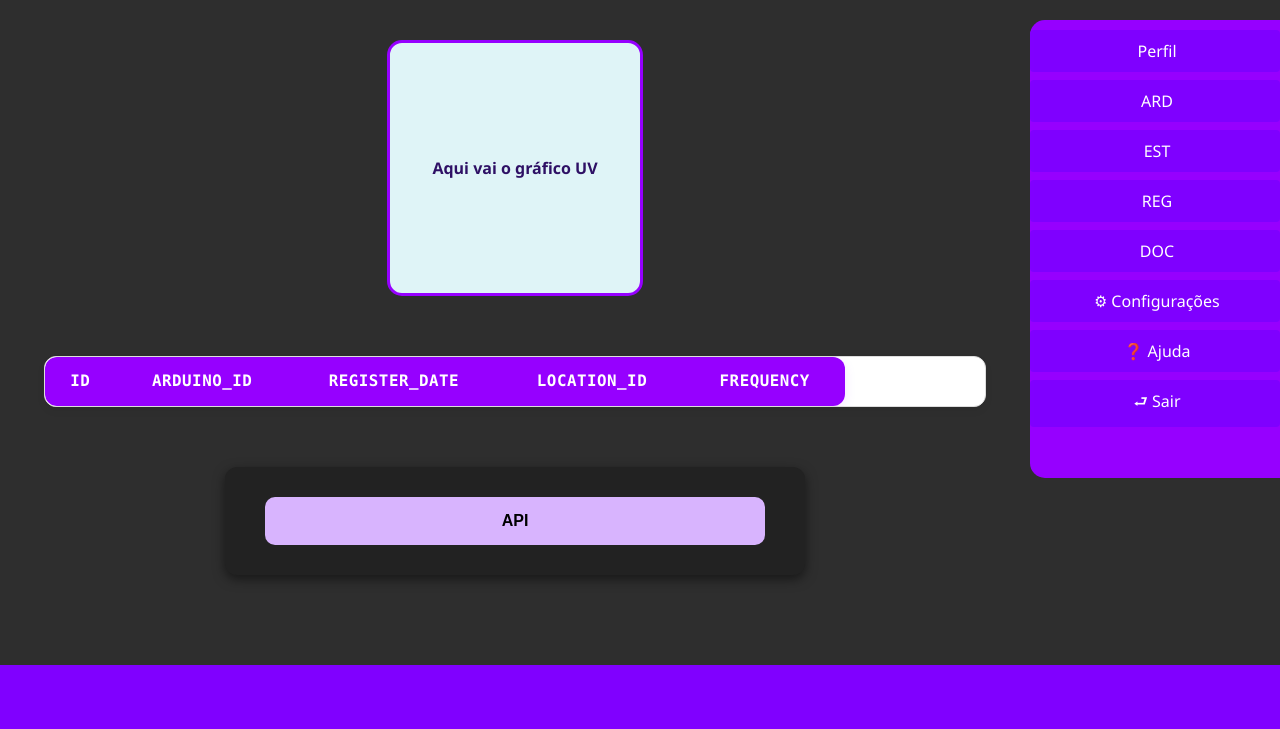
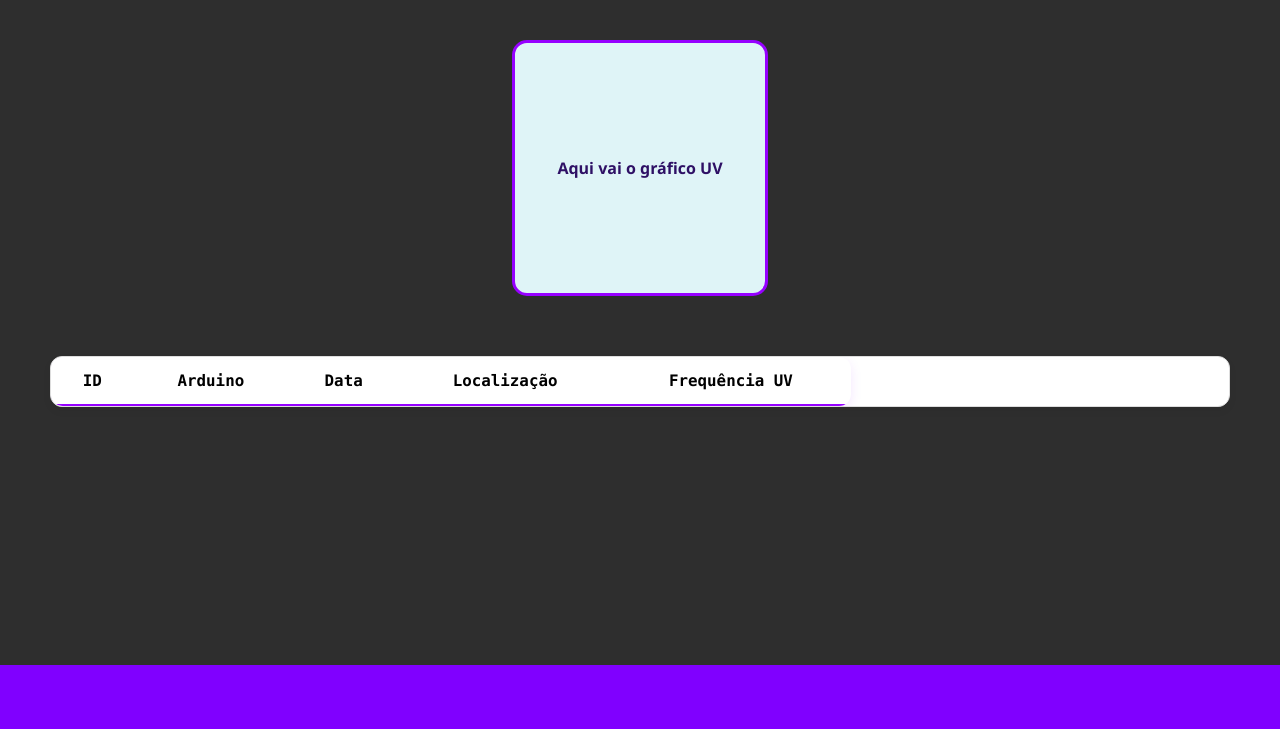
Before and after one commit to Morgadineo/Boot-ESPUV, a Flask app: page / in a window 1280 px wide. Shown: the part 71-800 px from the top of the page. Run offline with Flask 3, Linux system fonts and the light colour scheme; the visitor is signed in with stand-in values (Sample User, id 1); data comes from the database, SQL or seed files in the repository; data that the repository does not hold is empty.

Commit message:
Register table update

```diff
--- a/app/templates/index.html
+++ b/app/templates/index.html
@@ -10,41 +10,26 @@
         <table id="table-dinamic">
             <thead>
                 <tr>
-                            {% for columns in columns %}
-                                <th class="col-head" >{{ columns }}</th>
-                            {% endfor %}
+                    <!-- Cabeçalhos fixos (mais legíveis que os nomes das colunas) -->
+                    <th>ID</th>
+                    <th>Arduino</th>
+                    <th>Data</th>
+                    <th>Localização</th>
+                    <th>Frequência UV</th>
                 </tr>
             </thead>
             <tbody>
-                        {% for register in registers %}
+                {% for registro in registers %}
                 <tr>
-                                {% for columns in columns %}
-                                    <td>{{ getattr(register, columns) }}</td>
-                                {% endfor %}
+                    <td>{{ registro.id }}</td>
+                    <td>{{ registro.arduino_id }}</td>
+                    <td>{{ registro.register_date.strftime('%d/%m/%Y %H:%M') }}</td>
+                    <td>{{ registro.location_id }}</td>
+                    <td>{{ registro.frequency }}</td>
                 </tr>
                 {% endfor %}
             </tbody>
         </table>
     </div>
-
-            <form action="" method="post">
-                <button type="submit">API</button>
-            </form>
 </main>
-
-        <!-- Barra lateral -->
-        <aside>
-            <nav>
-                <ul>
-                    <li><a href="{{ url_for('user', username=current_user.username) }}">Perfil</a></li>
-                    <li><a href="">ARD</a></li>
-                    <li><a href="{{ url_for('estatistica') }}">EST</a></li>
-                    <li><a href="{{ url_for('registros') }}">REG</a></li>
-                    <li><a href="">DOC</a></li>
-                    <li><a href="">⚙ Configurações</a></li>
-                    <li><a href="{{ url_for('manual') }}">❓ Ajuda</a></li>
-                    <li><a href="{{ url_for('logout') }}">⮐ Sair</a></li>
-                </ul>
-            </nav>
-        </aside>
 {% endblock %}
```
Lines whose indentation alone changed are shown as unchanged.
